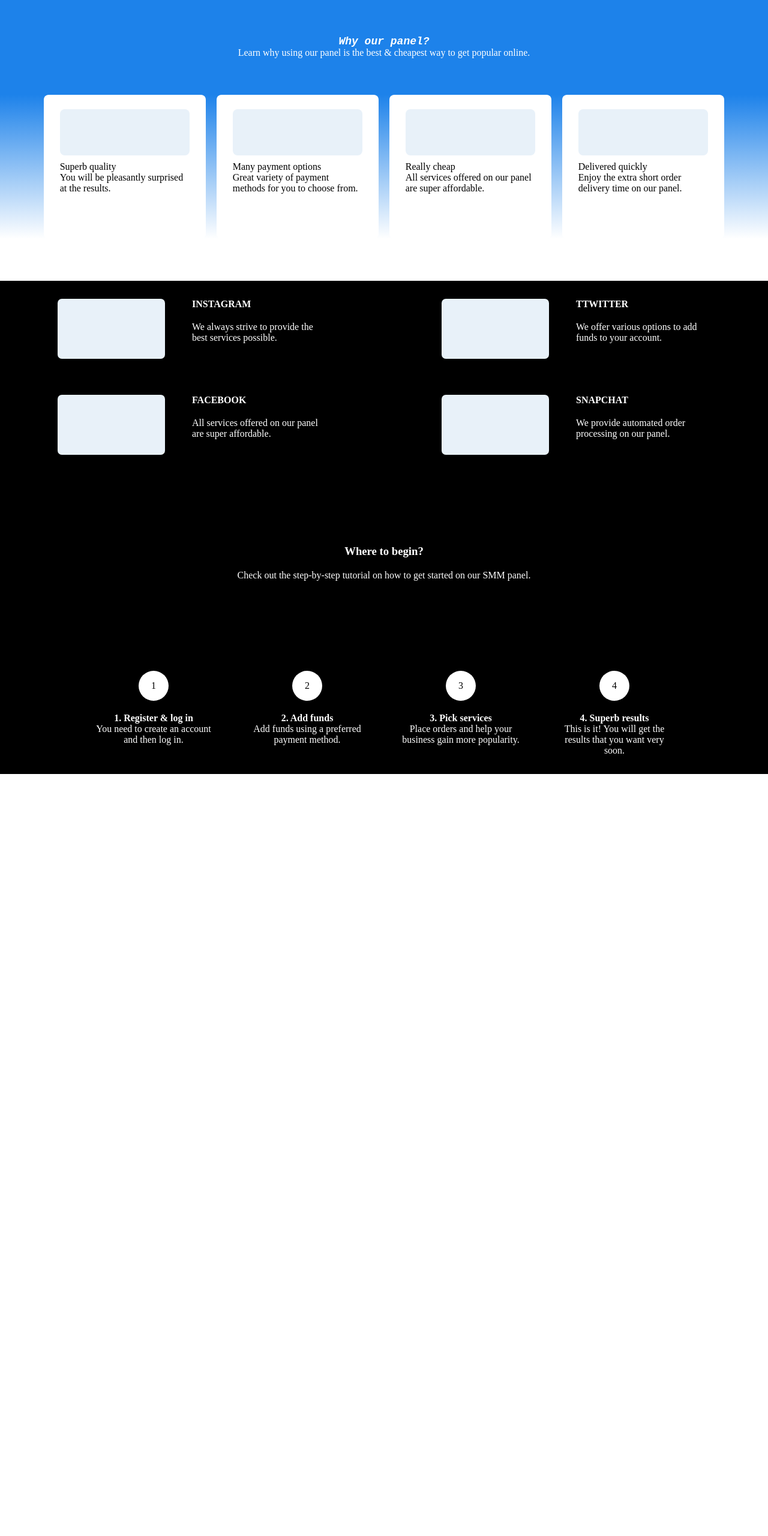
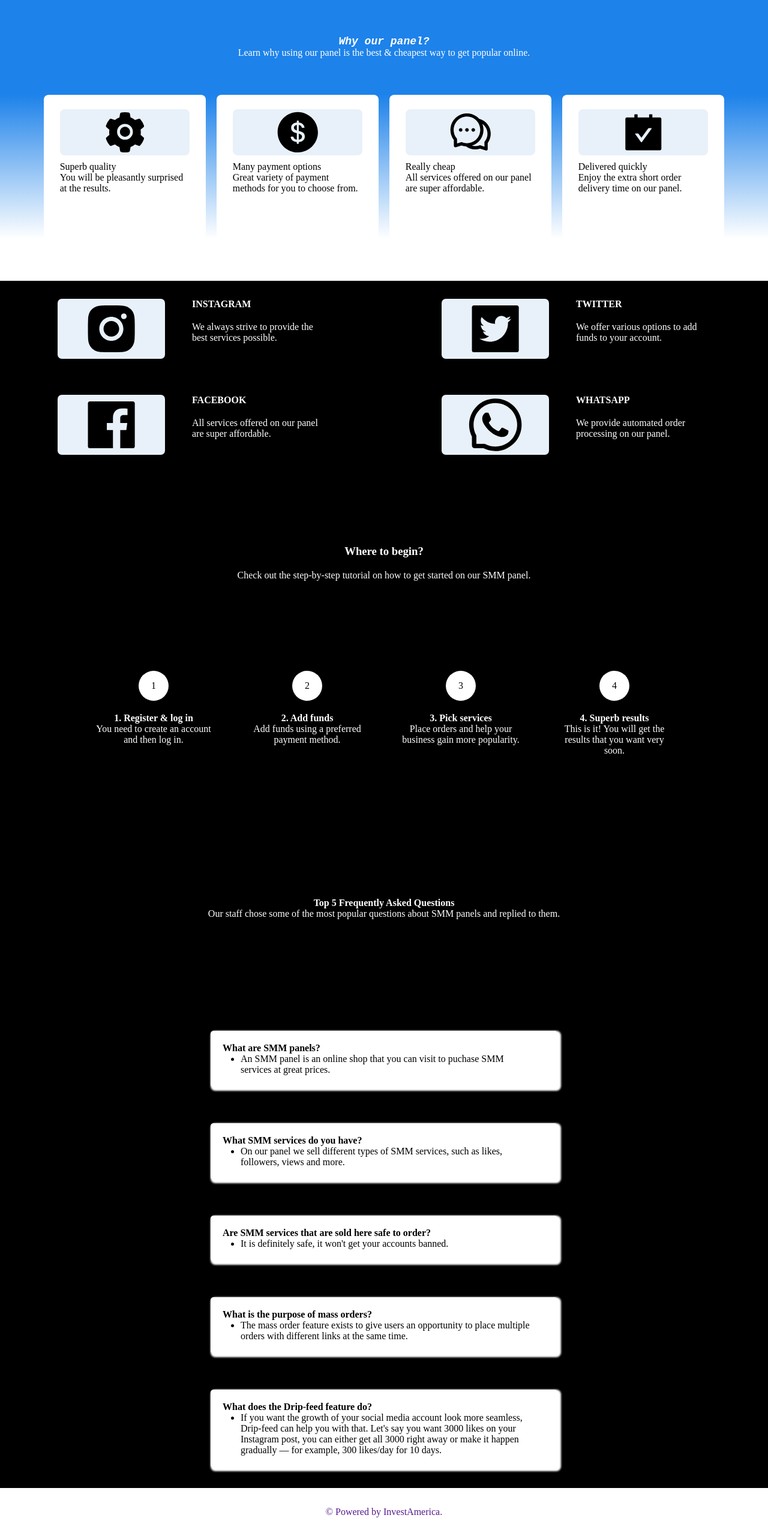
Before and after one commit to KingsleyEffiong/investing-platform, a React (Create React App) app: page / in a window 1280 px wide. Shown: the part 858-3418 px from the top of the page at 60% size. Before the commit the page ends 2148 px from the top, so only its background shows below. Built offline with nearby package versions, Linux system fonts and the light colour scheme.

Commit message:
added icons

```diff
--- a/public/index.html
+++ b/public/index.html
@@ -6,7 +6,6 @@
     <meta name="description" content="Web site created using create-react-app" />
     <title>C Investment Platform</title>
     <link rel="icon" href="./Images/Invest in logo.jpg">
-
   </head>
 
   <body>
--- a/src/Components/Pages/Home.css
+++ b/src/Components/Pages/Home.css
@@ -104,6 +104,42 @@
     background-color: white;
     border-radius: 8px;
 }
+.icon_setting{
+    width: 100%;
+    height: 100%;
+    display: flex;
+    justify-content: center;
+    align-items: center;
+}
+.icon_dollar{
+    width: 100%;
+    height: 100%;
+    display: flex;
+    justify-content: center;
+    align-items: center;
+}
+.icon_comment{
+    width: 100%;
+    height: 100%;
+    display: flex;
+    justify-content: center;
+    align-items: center;
+}
+.icon_carryout{
+    width: 100%;
+    height: 100%;
+    display: flex;
+    justify-content: center;
+    align-items: center;
+}
+.social_network_icon{
+    width: 100%;
+    height: 100%;
+    display: flex;
+    justify-content: center;
+    align-items: center;
+    color: black;
+}
 .card_category{
     height: 80%;
     width: 80%;
@@ -170,6 +206,7 @@
     left: 50px;
     right: 100px;
 }
+
 .begin_container{
     height: auto;
     width: inherit;
@@ -214,6 +251,57 @@
     text-align: center;
     color: white;
     margin-top: 20px;
+}
+.carouser{
+    width: inherit;
+    height: auto;
+    border: 2px solid black;
+    display: flex;
+    justify-content: center;
+    flex-direction: column;
+    align-items: center;
+    background-color: black;
+}
+.ask_questions{
+    width: 50%;
+    height: 30vh;
+    border: 2px solid black;
+    text-align: center;
+    display: flex;
+    flex-direction: column;
+    align-items: center;
+    justify-content: center;
+    background-color: inherit;
+    color: white;
+    padding: 50px;
+    margin-top: 50px;
+}
+.questions{
+    width: 50%;
+    height: auto;
+    border: 2px solid black;
+    display: flex;
+    flex-direction: column;
+}
+.questions div{
+    width: auto;
+    height: auto;
+    margin: 30px;
+    background-color: white;
+    color: black;
+    border-radius: 5px;
+    box-shadow: #ffffff 3px 3px 3px 3px;
+    padding: 20px;
+}
+.questions ul li{
+    margin-left: 30px;
+}
+footer{
+    width: inherit;
+    height: 10vh;
+    display: flex;
+    justify-content: center;
+    align-items: center;
 }
 @media screen and (max-width:1000px) {
     span{
@@ -265,6 +353,13 @@
         flex-direction: column;
         justify-content: center;
         align-items: center;
+    }
+    .questions{
+        width: auto;
+        height: auto;
+        border: 2px solid black;
+        display: flex;
+        flex-direction: column;
     }
 
 
@@ -348,4 +443,9 @@
         text-align: center;
         margin: 30px;
     }
+    .checkout_text p{
+        margin-top: 20px;
+        width: 70%;
+
+    }
 }
--- a/src/Components/Pages/Home.js
+++ b/src/Components/Pages/Home.js
@@ -1,6 +1,7 @@
 import './Home.css'
 import React, { useRef } from 'react';
 import emailjs from '@emailjs/browser';
+import * as AiIcons from 'react-icons/ai'
 
 function Home() {
     const form = useRef();
@@ -50,6 +51,7 @@
       <div className='card'>
         <div className='card_category'>
           <div className='card_icon'>
+            <AiIcons.AiFillSetting className='icon_setting'/>
 
           </div>
           <div className='card_info'>
@@ -63,6 +65,7 @@
       <div className='card'>
       <div className='card_category'>
           <div className='card_icon'>
+            <AiIcons.AiFillDollarCircle className='icon_dollar'/>
 
           </div>
           <div className='card_info'>
@@ -79,6 +82,7 @@
       <div className='card'>
       <div className='card_category'>
           <div className='card_icon'>
+            <AiIcons.AiOutlineComment className='icon_comment'/>
 
           </div>
           <div className='card_info'>
@@ -92,6 +96,7 @@
       <div className='card'>
       <div className='card_category'>
           <div className='card_icon'>
+            <AiIcons.AiFillCarryOut className='icon_carryout'/>
 
           </div>
           <div className='card_info'>
@@ -110,6 +115,7 @@
       <div className='social_flex_container'>
         <div className='social_card'>
           <div className='social_icon'>
+            <AiIcons.AiFillInstagram className='social_network_icon'/>
 
           </div>
           <div className='social_text'>
@@ -120,6 +126,7 @@
         </div>
         <div className='social_card'>
           <div className='social_icon'>
+            <AiIcons.AiFillFacebook className='social_network_icon'/>
 
           </div>
           <div className='social_text'>
@@ -134,20 +141,21 @@
       <div className='social_flex_container'>
       <div className='social_card'>
           <div className='social_icon'>
+            <AiIcons.AiFillTwitterSquare className='social_network_icon'/>
 
           </div>
           <div className='social_text'>
-            <h4>TTWITTER</h4>
+            <h4>TWITTER</h4>
             <p>We offer various options to add funds to your account.</p>
           </div>
 
         </div>
         <div className='social_card'>
           <div className='social_icon'>
-
+          <AiIcons.AiOutlineWhatsApp className='social_network_icon'/>
           </div>
           <div className='social_text'>
-            <h4>SNAPCHAT</h4>
+            <h4>WHATSAPP</h4>
             <p>We provide automated order processing on our panel.</p>
           </div>
 
@@ -210,6 +218,62 @@
       </div>
 
     </div>
+    <div className='carouser'>
+      <div className='ask_questions'>
+        <h4>Top 5 Frequently Asked Questions</h4>
+        <p>Our staff chose some of the most popular questions about SMM panels and replied to them.</p>
+      </div>
+      <div className='questions'>
+        <div>
+          <ul>
+            <h4>What are SMM panels?</h4>
+            <li>
+            An SMM panel is an online shop that you can visit to puchase SMM services at great prices.
+            </li>
+          </ul>
+
+        </div>
+        <div>
+        <ul>
+            <h4>What SMM services do you have?</h4>
+            <li>
+            On our panel we sell different types of SMM services, such as likes, followers, views and more.
+            </li>
+          </ul>
+        </div>
+        <div>
+        <ul>
+            <h4>Are SMM services that are sold here safe to order?</h4>
+            <li>
+            It is definitely safe, it won't get your accounts banned.
+            </li>
+          </ul>
+        </div>
+        <div>
+        <ul>
+            <h4>What is the purpose of mass orders?</h4>
+            <li>
+            The mass order feature exists to give users an opportunity to place multiple orders with different links at the same time.
+            </li>
+          </ul>
+        </div>
+        <div>
+        <ul>
+            <h4>What does the Drip-feed feature do?</h4>
+            <li>
+            If you want the growth of your social media account look more seamless, Drip-feed can help you with that. Let's say you want 3000 likes on your Instagram post, you can either get all 3000 right away or make it happen gradually — for example, 300 likes/day for 10 days.
+            </li>
+          </ul>
+        </div>
+
+      </div>
+
+
+    </div>
+    <footer>
+      <a href=''>© Powered by InvestAmerica.</a>
+    </footer>
+
     </>
   )
 }
```
